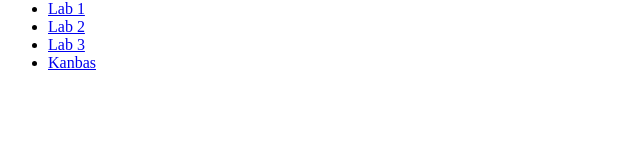
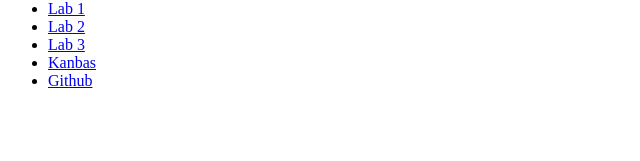
Before and after one commit to Samarthvg/kanbas-react-web-app, a React (Create React App) app: page /#/Labs/TOC in a window 1280 px wide. Shown: the part 139-300 px from the top of the page, without its empty margins (0-640 px from the left). Built offline with nearby package versions, Linux system fonts and the light colour scheme.

Commit message:
added github to toc

```diff
--- a/src/Labs/TOC.tsx
+++ b/src/Labs/TOC.tsx
@@ -1,11 +1,12 @@
 function TOC() {
   return (
     <ul>
-        <li><a id="wd-a"  href="#/Labs">Labs</a></li>
+      <li><a id="wd-a" href="#/Labs">Labs</a></li>
       <li><a id="wd-a1" href="#/Labs/Lab1">Lab 1</a></li>
       <li><a id="wd-a2" href="#/Labs/Lab2">Lab 2</a></li>
       <li><a id="wd-a3" href="#/Labs/Lab3">Lab 3</a></li>
       <li><a id="wd-a4" href="#/Kanbas/">Kanbas</a></li>
+      <li><a href="https://github.com/Samarthvg/kanbas-react-web-app">Github</a></li>
     </ul>
   );
 }
```
Lines whose indentation alone changed are shown as unchanged.
